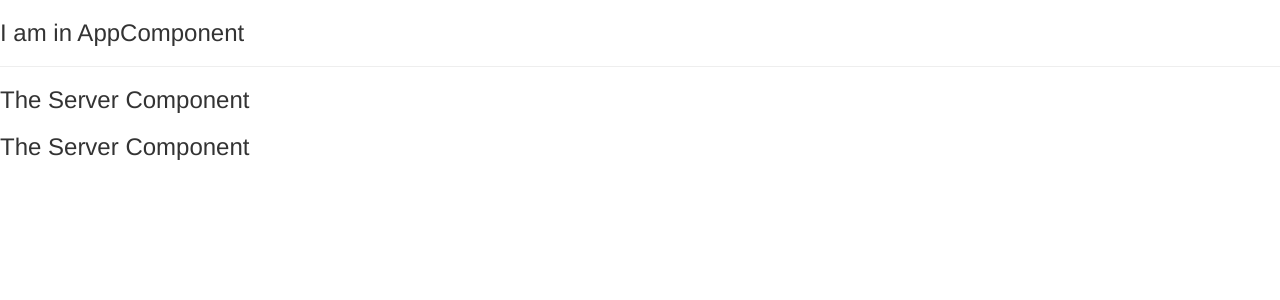
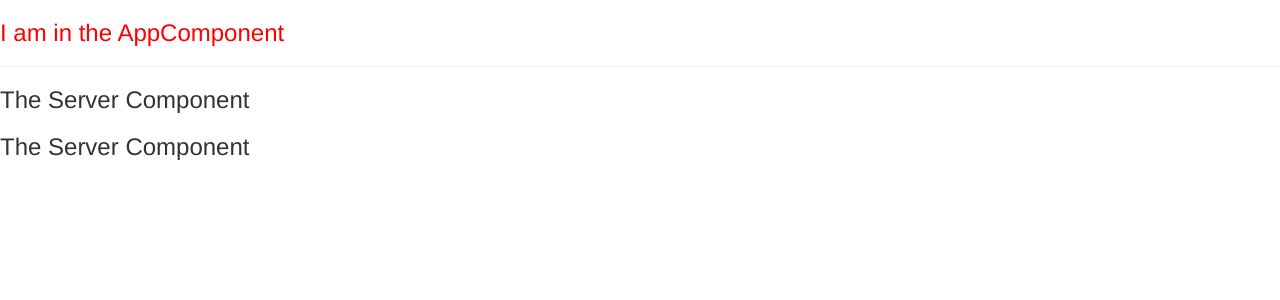
Before and after one commit to esegurob/DanielAngularPractice, an Angular app in the folder first-app/: page / in a window 1280 px wide. Shown: the top 300 px of the page. Built offline with nearby package versions, Linux system fonts and the light colour scheme.

Commit message:
WORKING with  components styles

```diff
--- a/first-app/src/app/app.component.css
+++ b/first-app/src/app/app.component.css
@@ -0,0 +1,3 @@
+h3{
+  color:blue;
+}
--- a/first-app/src/app/app.component.html
+++ b/first-app/src/app/app.component.html
@@ -1,6 +1,9 @@
-
-<h3> I am in AppComponent</h3>
-
-<hr>
-
-<app-servers></app-servers>
+<div class="con">
+<div class="row">
+  <div class="col-xs-12">
+    <h3> I am in the AppComponent</h3>
+    <hr>
+    <app-servers></app-servers>
+    </div>
+  </div>
+</div>
--- a/first-app/src/app/app.component.ts
+++ b/first-app/src/app/app.component.ts
@@ -3,7 +3,12 @@
 @Component({
   selector: 'app-root',
   templateUrl: './app.component.html',
-  styleUrls: ['./app.component.css']
+  //styleUrls: ['./app.component.css']
+  styles:[`
+  h3 {
+    color:red;
+  }
+  `]
 })
 export class AppComponent {
   name = 'Daniel';
```
